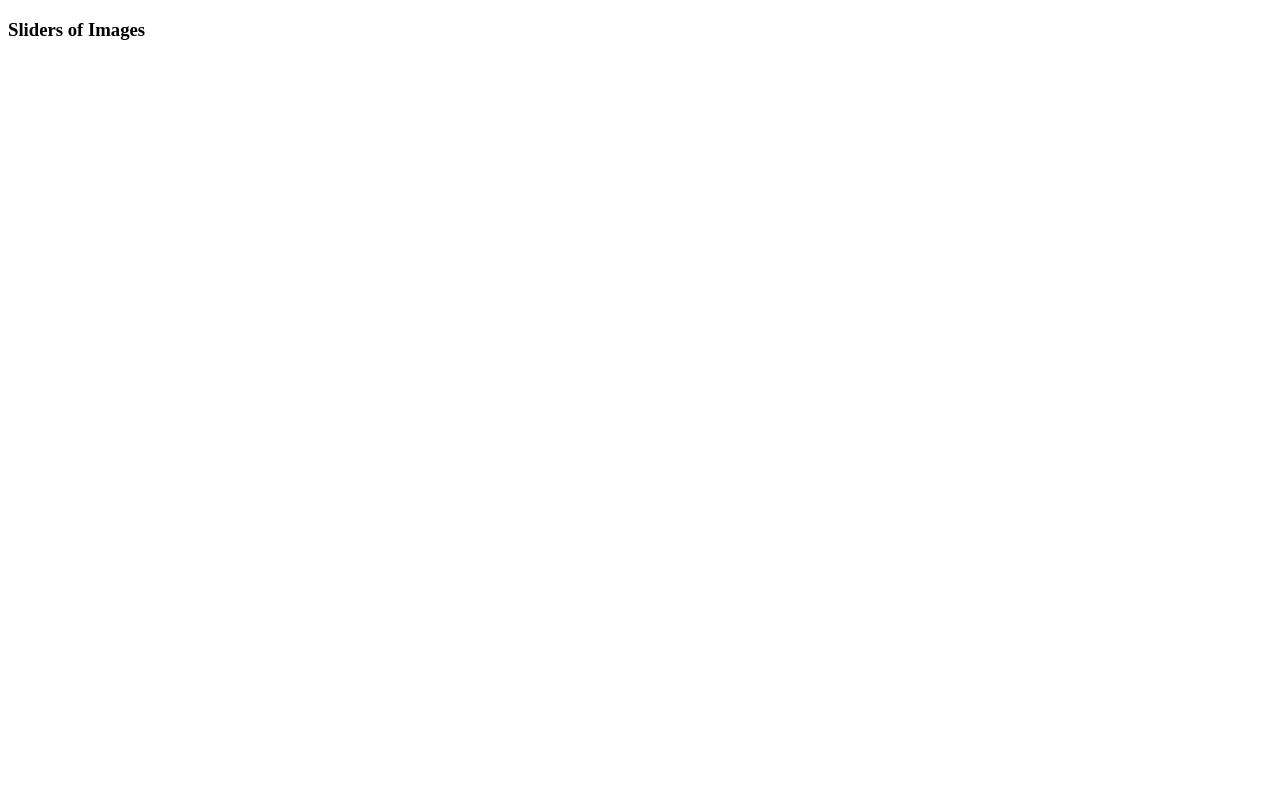
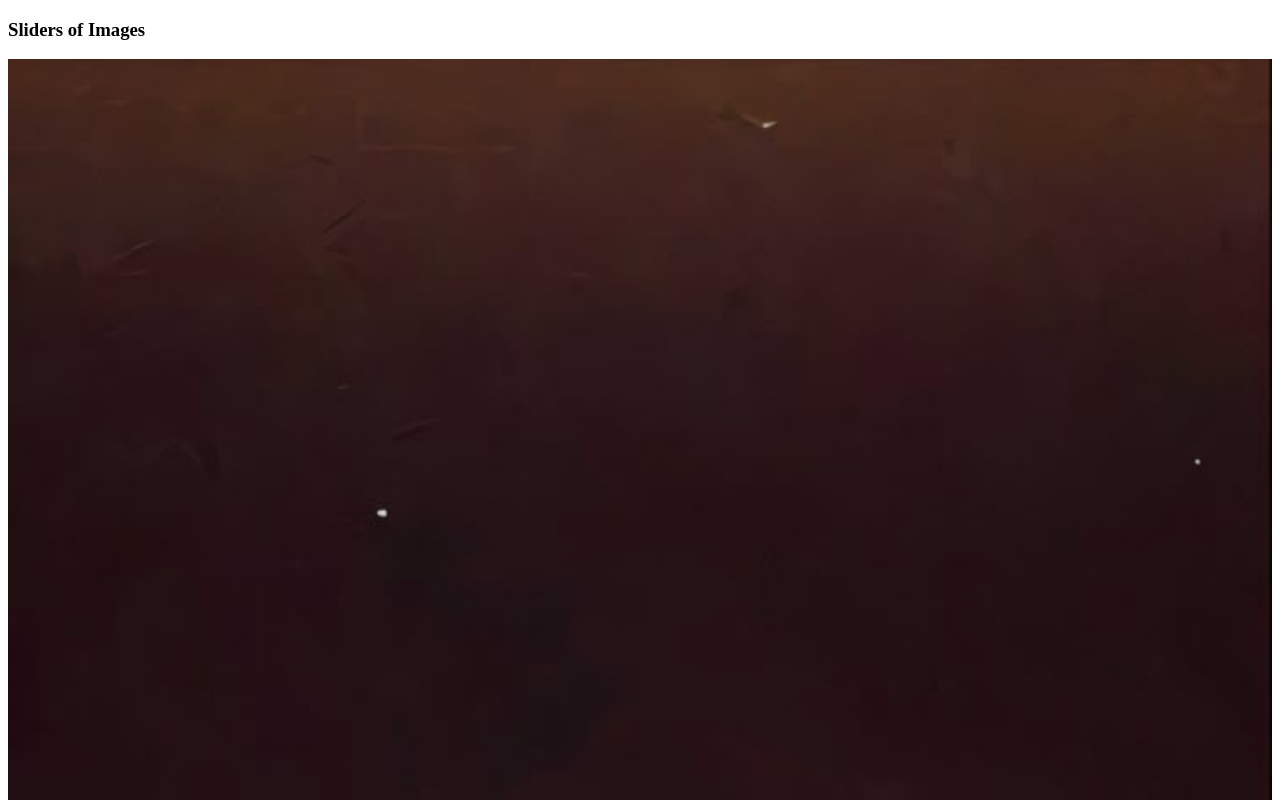
Before and after one commit to thewolf-ayat/my-fourth-repo, a plain HTML site: page index.html in a window 1280 px wide. Shown: the top 800 px of the page. Drawn offline with Linux system fonts and the light colour scheme.

Commit message:
added ben

```diff
--- a/index.html
+++ b/index.html
@@ -10,6 +10,7 @@
    <link rel="stylesheet" href="styles/sliders.css">
 
         <h3>Sliders of Images</h3>
-
+        <img src="images/Ben.jpeg" alt="" srcset="">
+        <img src="images/Ben2.jpeg" alt="" srcset="">
 </body>
 </html>
--- a/styles/sliders.css
+++ b/styles/sliders.css
@@ -0,0 +1,6 @@
+img{
+
+
+    width: 100%;
+    height: auto;
+}
```
